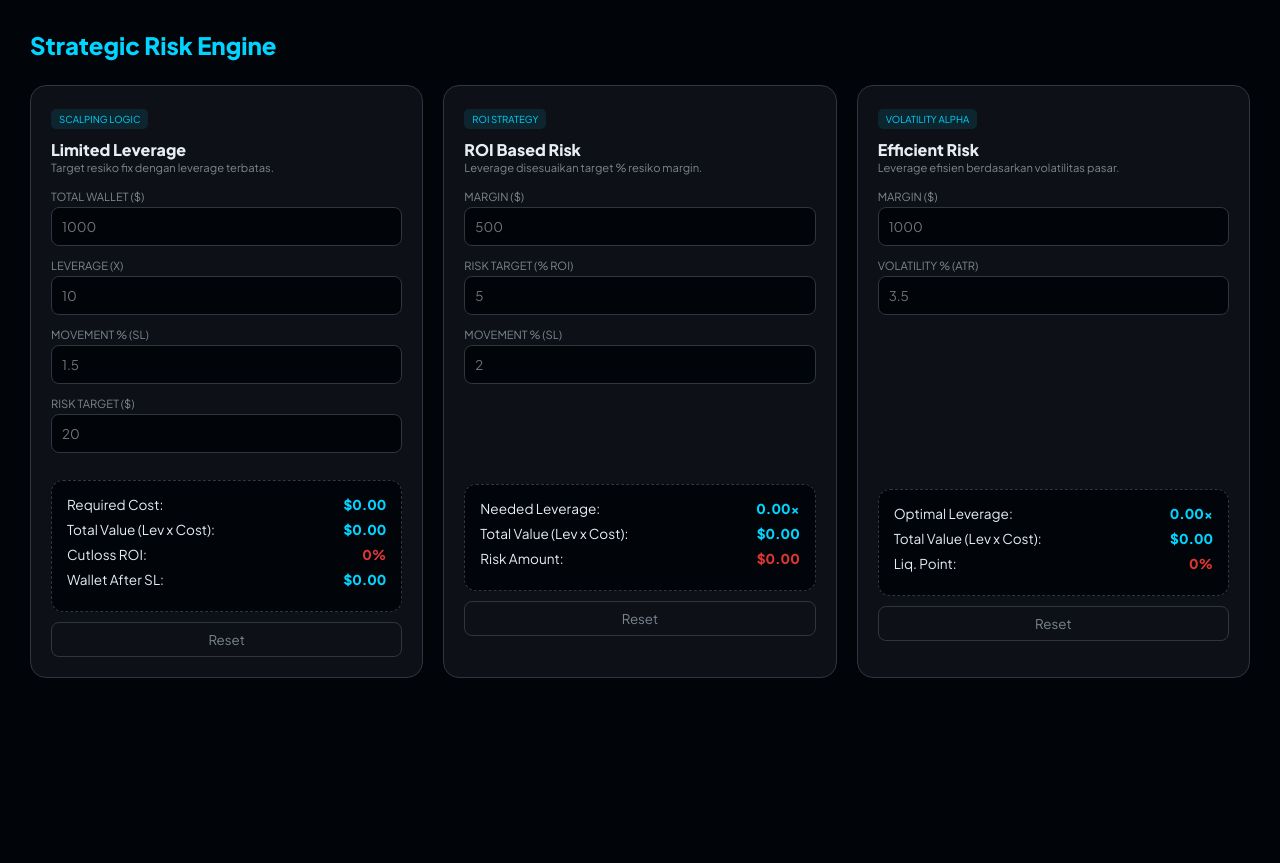
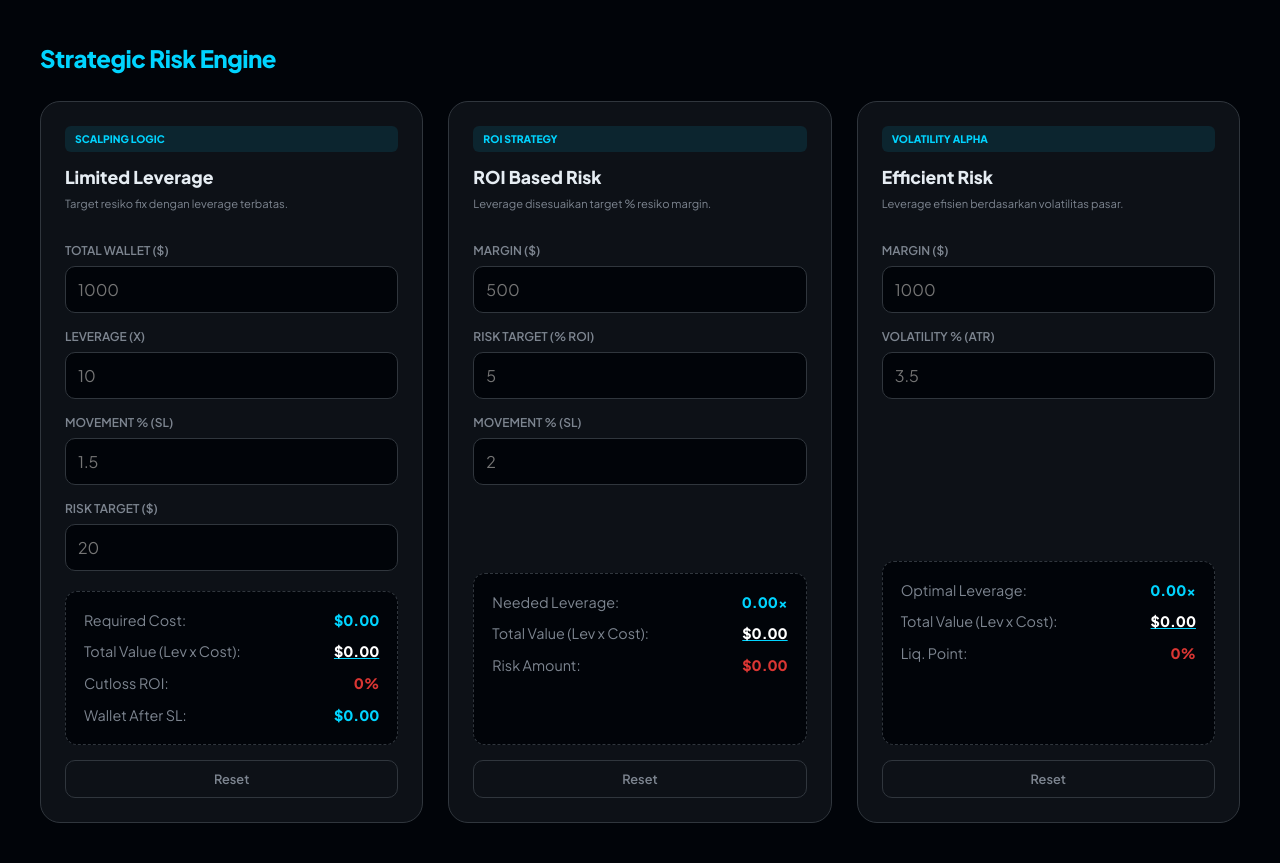
Before and after one commit to harisganteng12/newtech, a PHP site: page / in a window 1280 px wide. Before the commit the page ends 678 px from the top, so only its background shows below. Run offline with PHP 8.4, Linux system fonts and the light colour scheme.

Commit message:
Update style.css

```diff
--- a/style.css
+++ b/style.css
@@ -8,32 +8,153 @@
     --text-main: #e6edf3;
     --text-dim: #7d8590;
     --danger: #da3633;
+    --success: #238636;
 }
 
-* { box-sizing: border-box; margin: 0; padding: 0; font-family: 'Plus Jakarta Sans', sans-serif; }
-body { background: var(--bg-body); color: var(--text-main); }
+* {
+    box-sizing: border-box;
+    margin: 0;
+    padding: 0;
+    font-family: 'Plus Jakarta Sans', sans-serif;
+}
 
-.layout { display: grid; grid-template-columns: 260px 1fr; min-height: 100vh; }
+body {
+    background: var(--bg-body);
+    color: var(--text-main);
+    padding: 40px;
+    line-height: 1.5;
+}
 
-.sidebar { background: #010409; border-right: 1px solid var(--border); padding: 25px; height: 100vh; position: sticky; top: 0; }
-.brand { font-size: 1.4rem; font-weight: 800; color: var(--accent); margin-bottom: 40px; }
-.nav-menu { list-style: none; }
-.nav-item { padding: 12px 15px; border-radius: 8px; color: var(--text-dim); cursor: pointer; margin-bottom: 5px; display: flex; align-items: center; gap: 12px; }
-.nav-item.active { background: var(--bg-card); color: var(--accent); }
+.main-content {
+    max-width: 1200px;
+    margin: 0 auto;
+}
 
-.main-content { padding: 30px; }
-.page { display: none; }
-.page.active { display: block; }
+h2 {
+    font-weight: 800;
+    letter-spacing: -0.5px;
+    margin-bottom: 30px;
+}
 
-.card { background: var(--bg-card); border: 1px solid var(--border); border-radius: 16px; padding: 20px; }
-.calc-grid { display: grid; grid-template-columns: repeat(3, 1fr); gap: 20px; }
+/* Grid buat 3 Kalkulator */
+.calc-grid {
+    display: grid;
+    grid-template-columns: repeat(auto-fit, minmax(320px, 1fr));
+    gap: 25px;
+}
 
-.tag { background: var(--accent-dim); color: var(--accent); font-size: 0.6rem; padding: 4px 8px; border-radius: 5px; display: inline-block; margin-bottom: 10px; }
-label { display: block; font-size: 0.7rem; color: var(--text-dim); margin-bottom: 4px; text-transform: uppercase; }
-input { width: 100%; padding: 10px; background: var(--bg-input); border: 1px solid var(--border); border-radius: 8px; color: white; margin-bottom: 12px; }
+/* Card Styling */
+.card {
+    background: var(--bg-card);
+    border: 1px solid var(--border);
+    border-radius: 20px;
+    padding: 24px;
+    display: flex;
+    flex-direction: column;
+    transition: transform 0.2s ease;
+}
 
-.res-container { background: var(--bg-input); padding: 15px; border-radius: 12px; border: 1px dashed var(--border); margin-top: 15px; }
-.res-line { display: flex; justify-content: space-between; font-size: 0.85rem; margin-bottom: 8px; }
-.res-val { font-weight: 800; color: var(--accent); }
+.card:hover {
+    border-color: var(--accent);
+}
 
-.btn-reset { width: 100%; background: transparent; border: 1px solid var(--border); color: var(--text-dim); padding: 8px; border-radius: 8px; margin-top: 10px; cursor: pointer; }
+.tag {
+    background: var(--accent-dim);
+    color: var(--accent);
+    font-size: 0.65rem;
+    font-weight: 800;
+    padding: 5px 10px;
+    border-radius: 6px;
+    display: inline-block;
+    margin-bottom: 12px;
+    text-transform: uppercase;
+}
+
+h4 { margin-bottom: 5px; font-size: 1.1rem; }
+
+/* Input Styling */
+label {
+    display: block;
+    font-size: 0.75rem;
+    color: var(--text-dim);
+    margin-bottom: 6px;
+    margin-top: 15px;
+    text-transform: uppercase;
+    font-weight: 600;
+}
+
+input {
+    width: 100%;
+    padding: 12px;
+    background: var(--bg-input);
+    border: 1px solid var(--border);
+    border-radius: 10px;
+    color: white;
+    font-size: 1rem;
+    transition: 0.3s;
+}
+
+input:focus {
+    border-color: var(--accent);
+    outline: none;
+    box-shadow: 0 0 0 3px var(--accent-dim);
+}
+
+/* Result Container */
+.res-container {
+    background: #010409;
+    padding: 18px;
+    border-radius: 12px;
+    border: 1px dashed var(--border);
+    margin-top: 20px;
+    flex-grow: 1; /* Biar tingginya rata walau isi beda */
+}
+
+.res-line {
+    display: flex;
+    justify-content: space-between;
+    font-size: 0.9rem;
+    margin-bottom: 10px;
+    color: var(--text-dim);
+}
+
+.res-line:last-child { margin-bottom: 0; }
+
+.res-val {
+    font-weight: 800;
+    color: var(--accent);
+}
+
+/* Baris Khusus Lev x Cost */
+#r1-total, #r2-total, #r3-total {
+    color: #fff;
+    text-decoration: underline;
+    text-decoration-color: var(--accent);
+}
+
+/* Button Reset */
+.btn-reset {
+    width: 100%;
+    background: transparent;
+    border: 1px solid var(--border);
+    color: var(--text-dim);
+    padding: 10px;
+    border-radius: 10px;
+    margin-top: 15px;
+    cursor: pointer;
+    font-weight: 600;
+    font-size: 0.8rem;
+    transition: 0.2s;
+}
+
+.btn-reset:hover {
+    background: var(--danger);
+    color: white;
+    border-color: var(--danger);
+}
+
+/* Responsive Fix */
+@media (max-width: 768px) {
+    body { padding: 20px; }
+    .calc-grid { grid-template-columns: 1fr; }
+}
```
